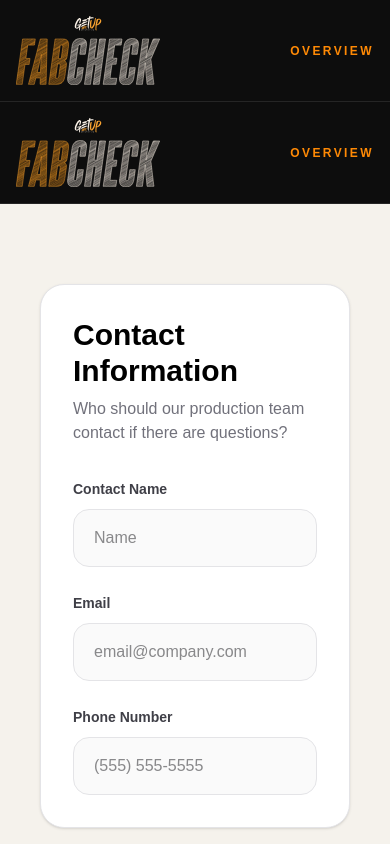
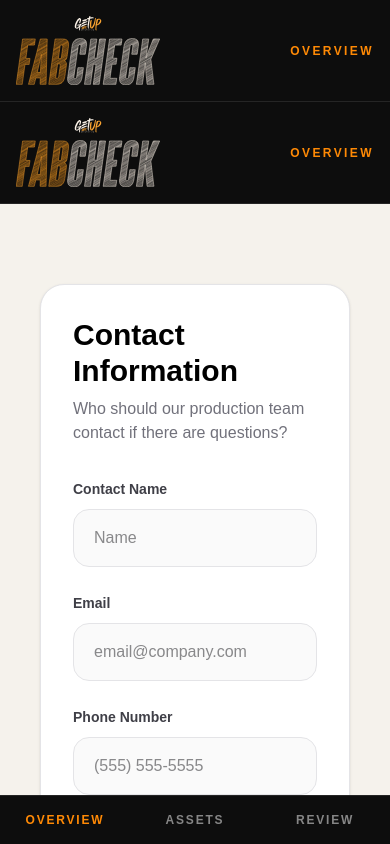
Before and after one commit to bkemp222/fabcheck, a Next.js app: page /launch in a window 390 px wide. Shown: the top 844 px of the page. Built offline with nearby package versions, Linux system fonts and the light colour scheme.

Commit message:
mobile nav

```diff
--- a/src/components/fabcheck/workspace-shell.tsx
+++ b/src/components/fabcheck/workspace-shell.tsx
@@ -28,7 +28,7 @@ export function WorkspaceShell() {
   } = useProject();
 
   return (
-    <main className="min-h-screen bg-[#141212] text-white">
+    <main className="min-h-screen bg-[#141212] pb-20 text-white md:pb-0">
       <div className="flex items-center justify-between border-b border-white/10 bg-[#0d0d0d] px-4 py-4 md:hidden">
   <img
     src="/images/branding/fabcheck-logo.svg"
@@ -96,6 +96,46 @@ className={
           </div>
         )}
       </div>
+      <div className="fixed inset-x-0 bottom-0 z-50 grid grid-cols-3 border-t border-white/10 bg-[#0d0d0d] md:hidden">
+  <button
+    type="button"
+    onClick={() => {
+      setIsMarkupMode(false);
+      setActiveView("overview");
+    }}
+    className={`py-4 text-xs font-black uppercase tracking-[0.15em] ${
+      activeView === "overview" ? "text-orange-400" : "text-white/50"
+    }`}
+  >
+    Overview
+  </button>
+
+  <button
+    type="button"
+    onClick={() => {
+      setIsMarkupMode(false);
+      setActiveView("assets");
+    }}
+    className={`py-4 text-xs font-black uppercase tracking-[0.15em] ${
+      activeView === "assets" ? "text-orange-400" : "text-white/50"
+    }`}
+  >
+    Assets
+  </button>
+
+  <button
+    type="button"
+    onClick={() => {
+      setIsMarkupMode(false);
+      setActiveView("review");
+    }}
+    className={`py-4 text-xs font-black uppercase tracking-[0.15em] ${
+      activeView === "review" ? "text-orange-400" : "text-white/50"
+    }`}
+  >
+    Review
+  </button>
+</div>
     </main>
   );
 }
```
